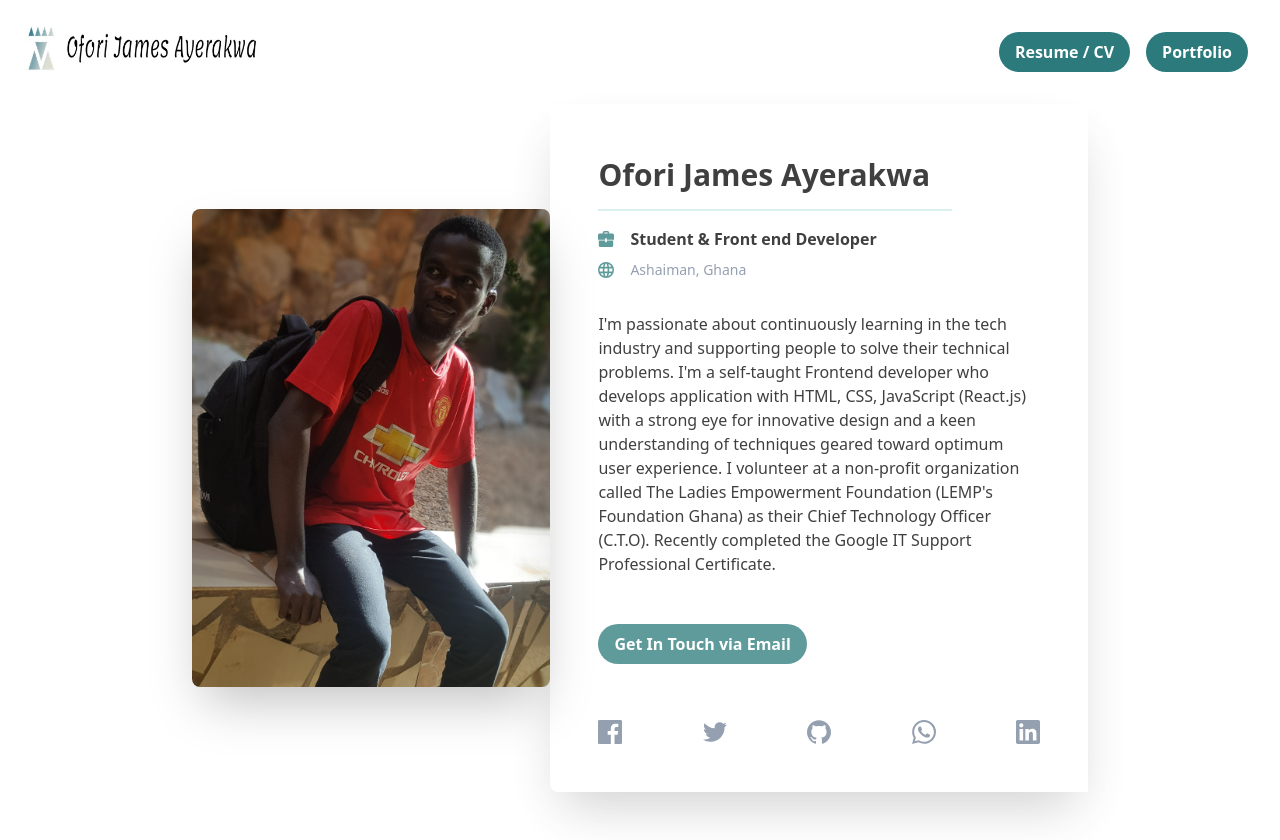
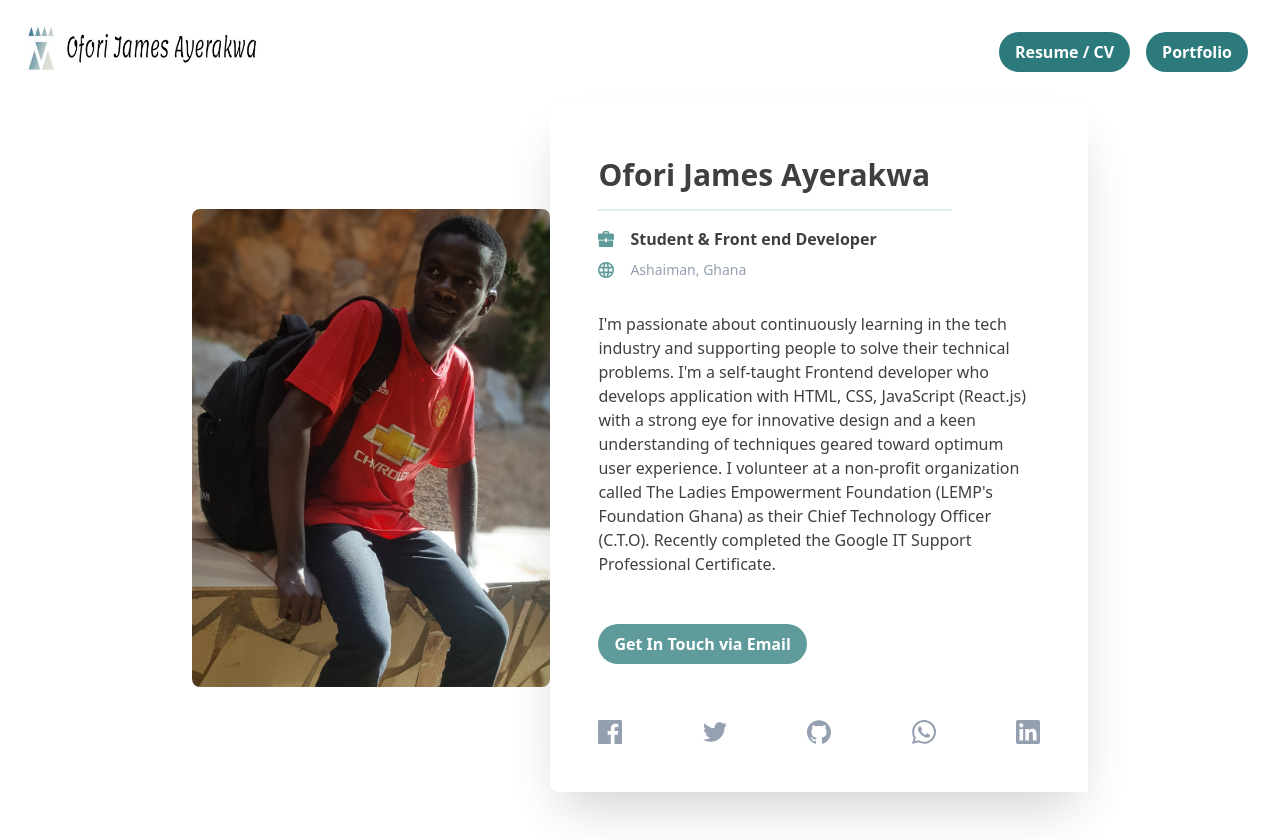
Before and after one commit to jamesofoaye/personal-website, a Next.js app: page / in a window 1280 px wide. Built offline with nearby package versions, Linux system fonts and the light colour scheme.

Commit message:
Removed shadow from the image

```diff
--- a/pages/index.js
+++ b/pages/index.js
@@ -12,7 +12,7 @@ export default function IndexPage() {
       <Nav />
       <div className="max-w-4xl flex items-center flex-wrap mx-auto lg:my-0 lg:pb-12">
         <div className="w-full  lg:w-2/5">
-          <img src="./mypic.jpg" className="rounded-none lg:rounded-lg shadow-2xl hidden lg:block" />
+          <img src="./mypic.jpg" className="rounded-none lg:rounded-lg hidden lg:block" />
         </div>
         <div className="w-full lg:w-3/5 rounded-lg lg:rounded-l-lg lg:rounded-r-none shadow-2xl opacity-75 mx-6 mt-8 lg:mt-0 lg:mx-0">
           <div className="p-4 md:p-12 text-center lg:text-left">
```
